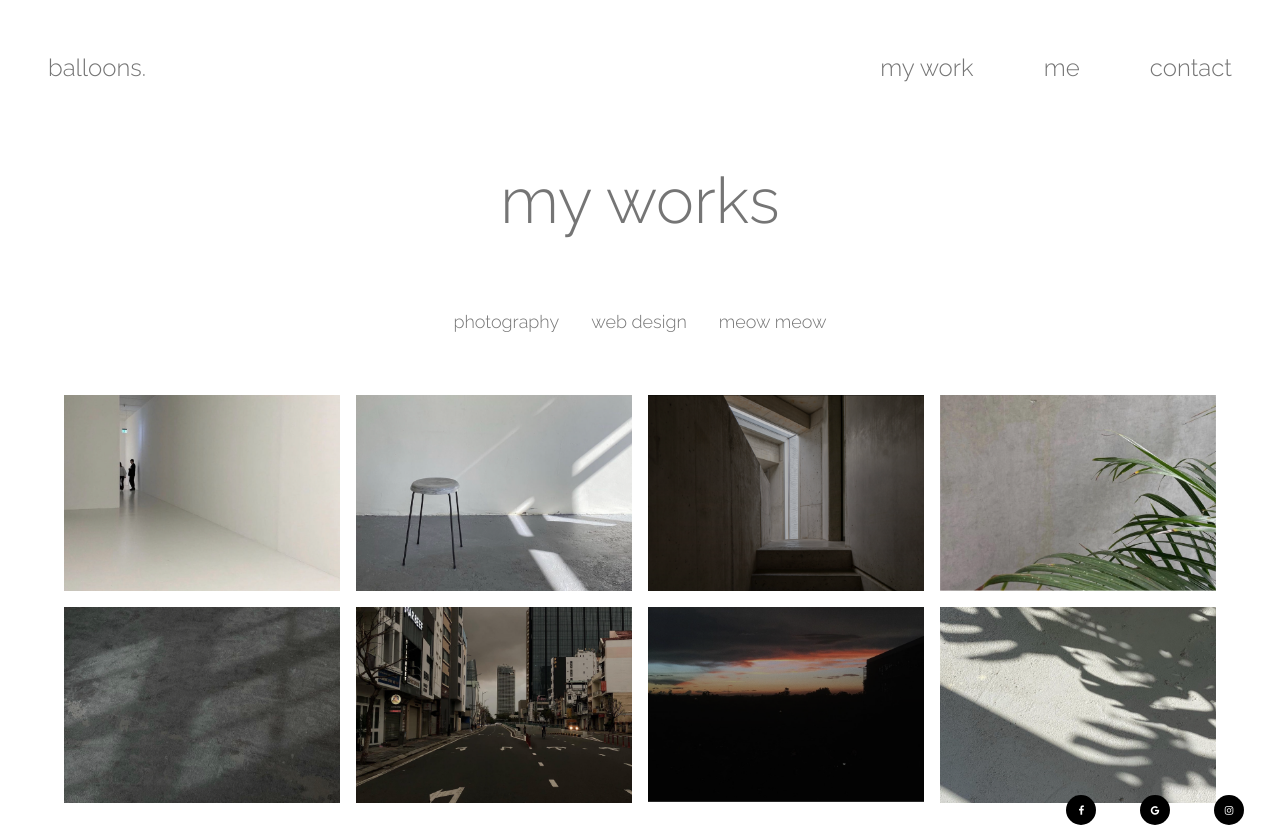
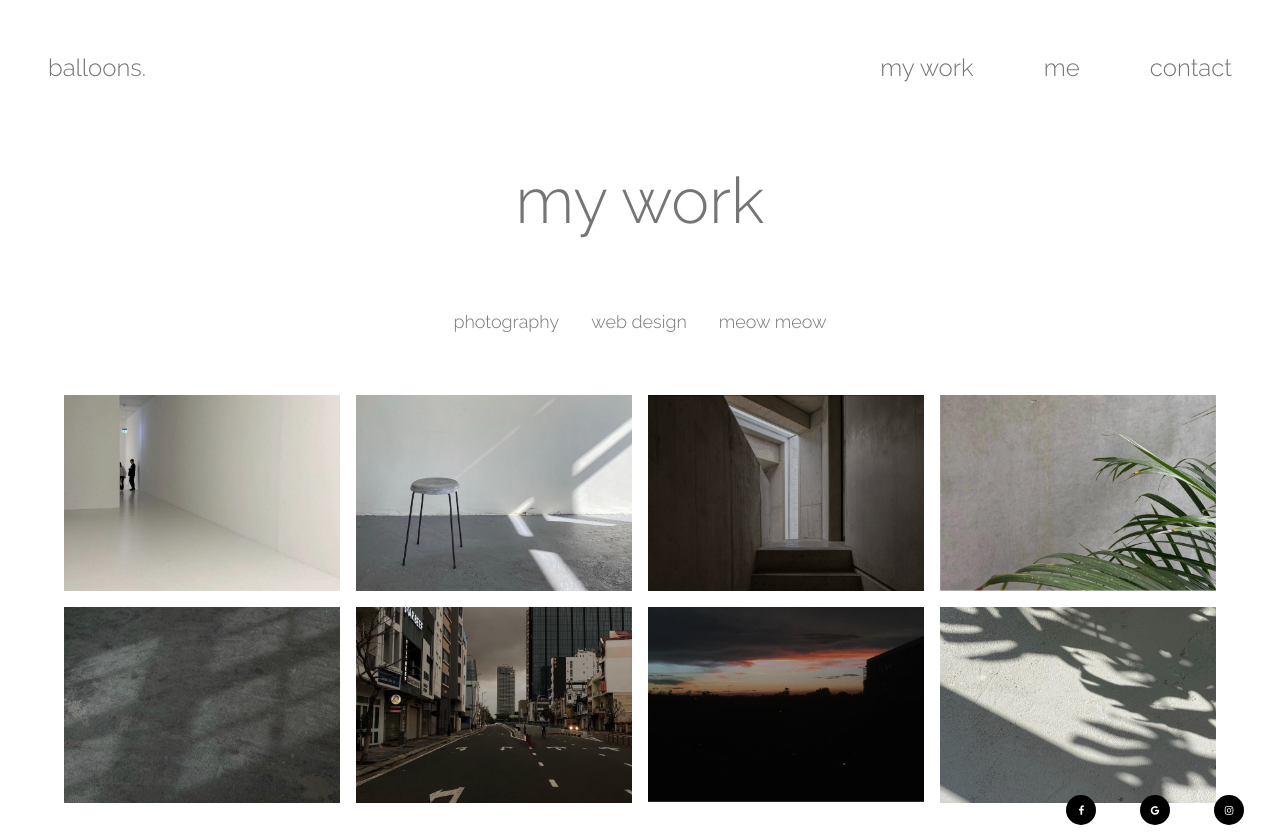
Before and after one commit to trunqhieuph/balloons.com, a plain HTML site: page work1.html in a window 1280 px wide. Drawn offline with nearby package versions, Linux system fonts and the light colour scheme.

Commit message:
Update work1.html

```diff
--- a/work1.html
+++ b/work1.html
@@ -42,7 +42,7 @@ body, html {height: 100%}
   <header class="w3-container w3-padding-30 w3-center">
     <br><br><br><br><br><br>
     <h5 class="w3-jumbo">
-    <h3 class="w3-jumbo">my works</h3><br>
+    <h3 class="w3-jumbo">my work</h3><br>
  </body>
  <!-- Work Section -->
 <div class="w3-container" style="padding:8px 16px">
```
